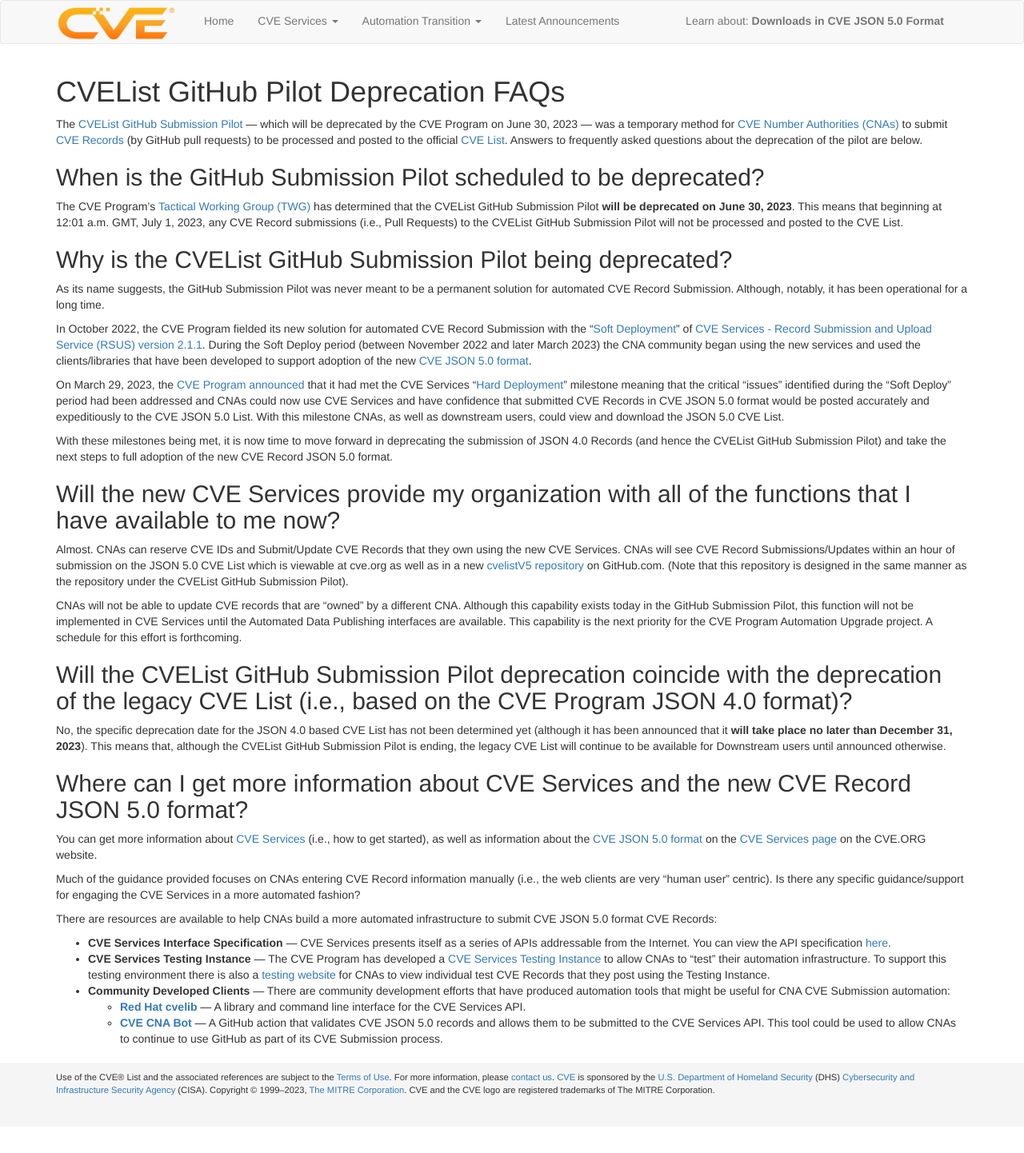
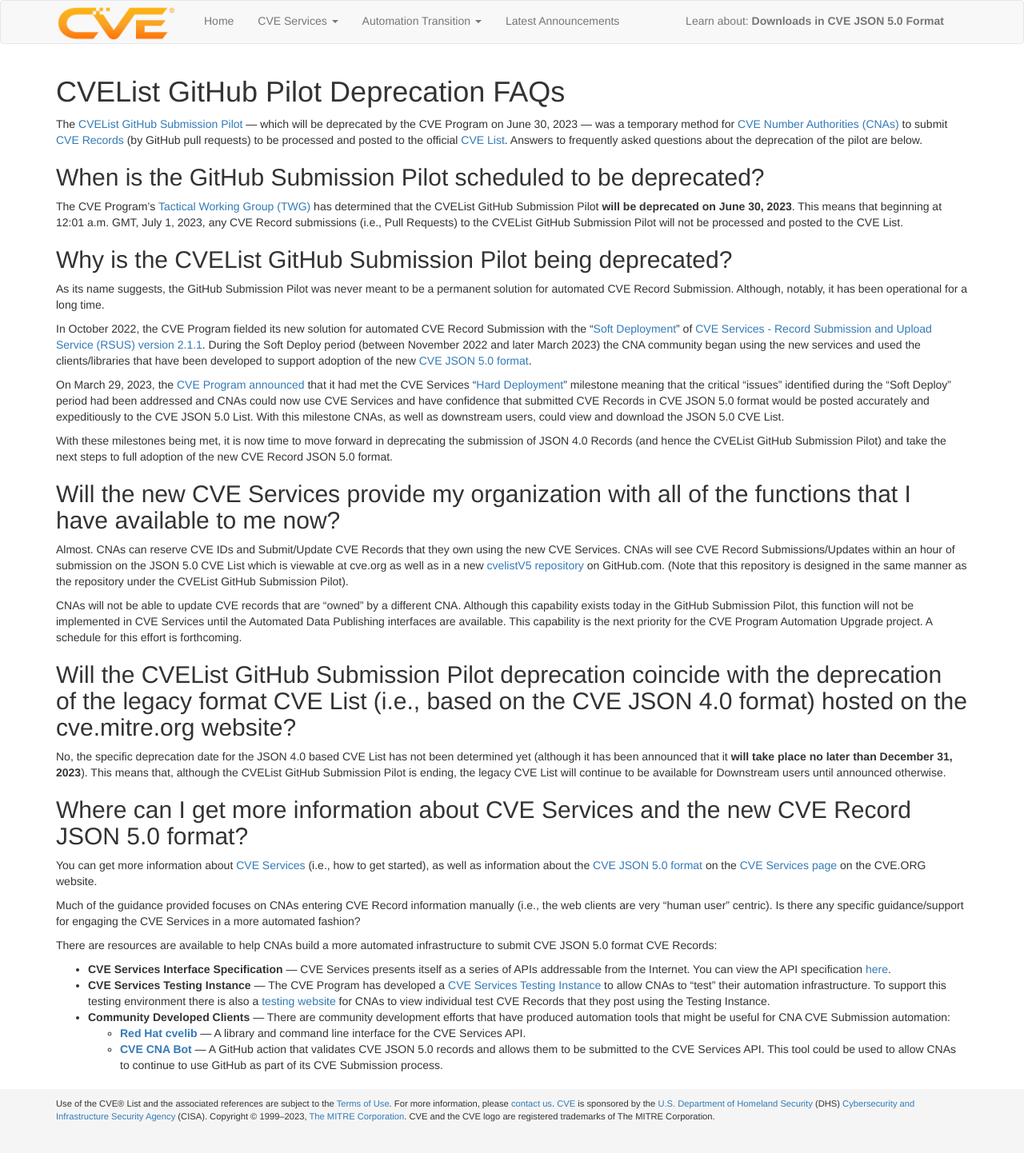
Before and after one commit to CVEProject/cveproject.github.io, a Jekyll site: the page built from cvelist-github-pilot-deprecation-faqs.md, in a window 1280 px wide. Shown: the whole page at 80% size. Built offline with Jekyll 4.4.1, drawn with Linux system fonts in a browser that asks for light colours; nearby versions of some CDN libraries; before the commit the page ends 1409 px from its top, so only the background shows below that.

Commit message:
Update cvelist-github-pilot-deprecation-faqs.md

```diff
--- a/cvelist-github-pilot-deprecation-faqs.md
+++ b/cvelist-github-pilot-deprecation-faqs.md
@@ -22,7 +22,7 @@ Almost. CNAs can reserve CVE IDs and Submit/Update CVE Records that they own usi
 
 CNAs will not be able to update CVE records that are “owned” by a different CNA. Although this capability exists today in the GitHub Submission Pilot, this function will not be implemented in CVE Services until the Automated Data Publishing interfaces are available. This capability is the next priority for the CVE Program Automation Upgrade project. A schedule for this effort is forthcoming.
 
-## Will the CVEList GitHub Submission Pilot deprecation coincide with the deprecation of the legacy CVE List (i.e., based on the CVE Program JSON 4.0 format)?
+## Will the CVEList GitHub Submission Pilot deprecation coincide with the deprecation of the legacy format CVE List (i.e., based on the CVE JSON 4.0 format) hosted on the cve.mitre.org website?
 No, the specific deprecation date for the JSON 4.0 based CVE List has not been determined yet (although it has been announced that it <strong>will take place no later than December 31, 2023</strong>). This means that, although the CVEList GitHub Submission Pilot is ending, the legacy CVE List will continue to be available for Downstream users until announced otherwise.
 
 ## Where can I get more information about CVE Services and the new CVE Record JSON 5.0 format?
```
